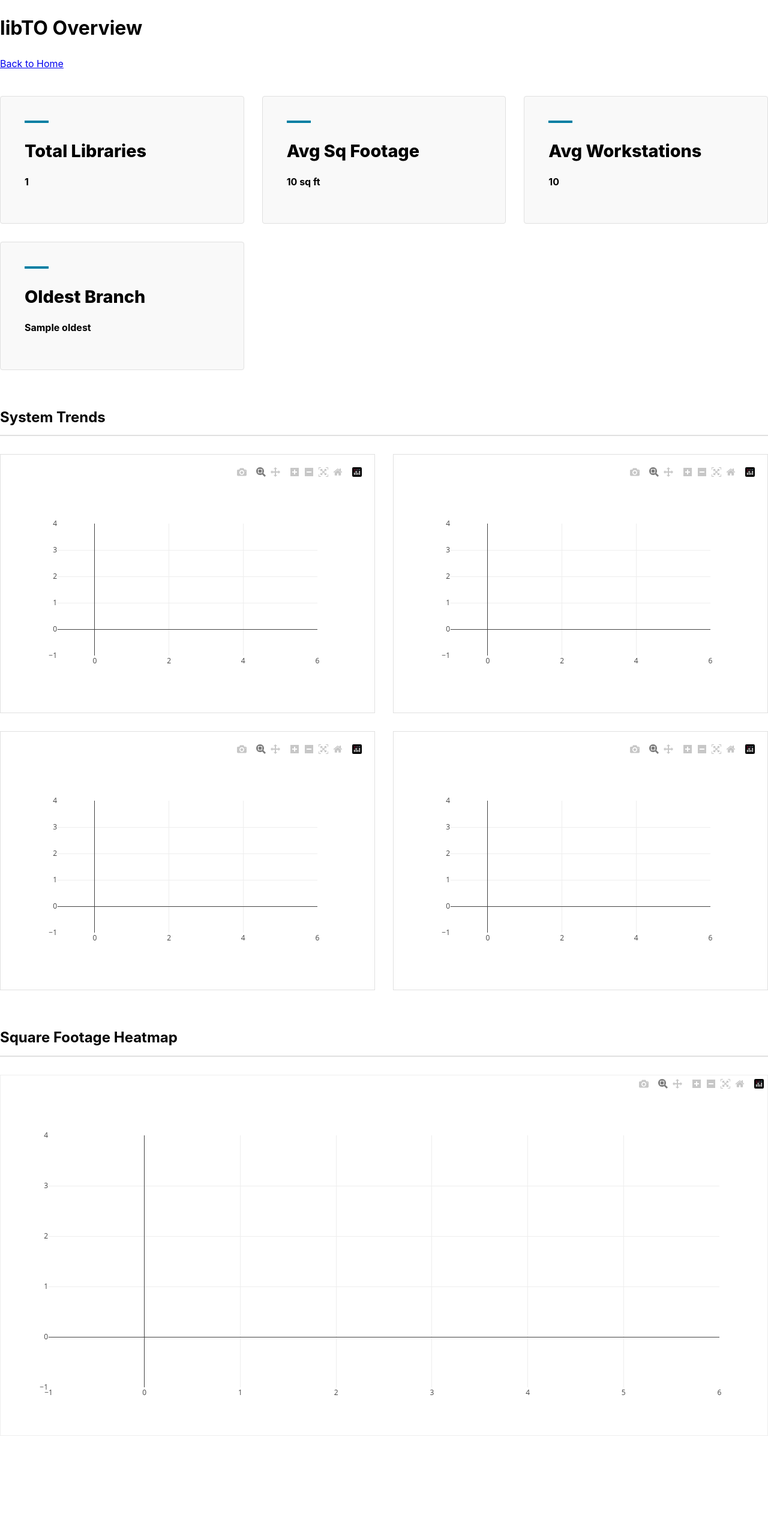
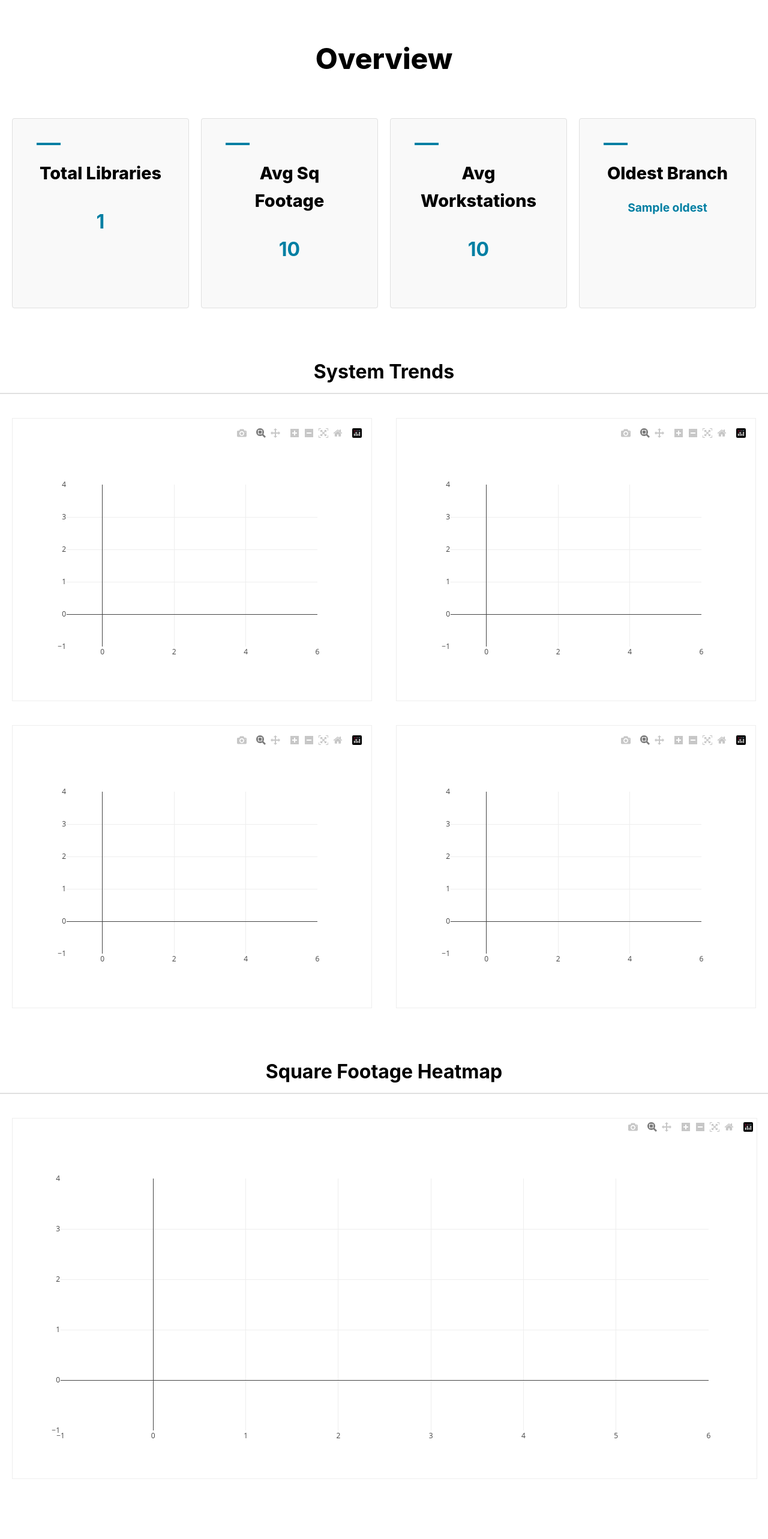
Before and after one commit to edimaudo/LibTO, a FastAPI app: template templates/overview.html in a window 1280 px wide. Shown: the whole page at 60% size. Before the commit the page ends 2394 px from the top, so only its background shows below. Run offline with FastAPI, Linux system fonts and the light colour scheme; the template is opened without the code that fills it: most values are stand-ins (such as "Sample title", 1, 10 or a date in 2020); some libraries are stand-ins or nearby versions.

Commit message:
Refactor overview page layout and styles
Updated the styling and structure of the overview page, including enhancements to the KPI display and chart rendering.

```diff
--- a/templates/overview.html
+++ b/templates/overview.html
@@ -5,35 +5,94 @@
     <link rel="stylesheet" href="/static/css/style.css">
     <script src="https://cdn.plot.ly/plotly-latest.min.js"></script>
     <title>libTO | Overview</title>
+    <style>
+        /* Specific overrides for this page */
+        .overview-header {
+            text-align: center;
+            padding: 60px 0 20px;
+        }
+
+        .overview-header h1 {
+            font-size: 3rem;
+            font-weight: 800;
+            margin: 0;
+        }
+
+        /* 4 Pillars in one line */
+        .pillars-row {
+            display: grid;
+            grid-template-columns: repeat(4, 1fr);
+            gap: 20px;
+            max-width: 1400px;
+            margin: 40px auto;
+            padding: 0 20px;
+        }
+
+        .section-title {
+            text-align: center;
+            margin: 80px 0 40px;
+            font-size: 2rem;
+            font-weight: 700;
+            clear: both;
+        }
+
+        /* Grid for 2x2 charts */
+        .charts-grid {
+            display: grid;
+            grid-template-columns: 1fr 1fr;
+            gap: 40px;
+            max-width: 1400px;
+            margin: 0 auto 60px;
+            padding: 0 20px;
+        }
+
+        .chart-box {
+            min-height: 450px;
+            background: #ffffff;
+            border: 1px solid #eee;
+            padding: 10px;
+        }
+
+        .heatmap-container {
+            max-width: 1400px;
+            margin: 0 auto 100px;
+            padding: 0 20px;
+        }
+
+        #heatmap-viz {
+            height: 600px;
+            width: 100%;
+            border: 1px solid #eee;
+        }
+    </style>
 </head>
 <body class="light-theme">
 
-<header>
-    <h1>libTO Overview</h1>
-    <nav><a href="/">Back to Home</a></nav>
+<header class="overview-header">
+    <h1>Overview</h1>
 </header>
 
-<main class="container">
-    <section class="pillars-container" style="margin-top: 40px;">
+<main>
+    <section class="pillars-row">
         <div class="pillar-card">
             <div class="accent-bar"></div>
-            <h2>Total Libraries</h2>
-            <p class="kpi-value">{{ kpis.count }}</p>
+            <h2 style="text-align: center;">Total Libraries</h2>
+            <p class="kpi-value" style="text-align: center; font-size: 2rem; font-weight: bold; color: var(--tpl-accent-blue);">{{ kpis.count }}</p>
         </div>
         <div class="pillar-card">
             <div class="accent-bar"></div>
-            <h2>Avg Sq Footage</h2>
-            <p class="kpi-value">{{ kpis.avg_sq_ft }} sq ft</p>
+            <h2 style="text-align: center;">Avg Sq Footage</h2>
+            <p class="kpi-value" style="text-align: center; font-size: 2rem; font-weight: bold; color: var(--tpl-accent-blue);">{{ kpis.avg_sq_ft }}</p>
         </div>
         <div class="pillar-card">
             <div class="accent-bar"></div>
-            <h2>Avg Workstations</h2>
-            <p class="kpi-value">{{ kpis.avg_ws }}</p>
+            <h2 style="text-align: center;">Avg Workstations</h2>
+            <p class="kpi-value" style="text-align: center; font-size: 2rem; font-weight: bold; color: var(--tpl-accent-blue);">{{ kpis.avg_ws }}</p>
         </div>
         <div class="pillar-card">
             <div class="accent-bar"></div>
-            <h2>Oldest Branch</h2>
-            <p class="kpi-value">{{ kpis.oldest }}</p>
+            <h2 style="text-align: center;">Oldest Branch</h2>
+            <p class="kpi-value" style="text-align: center; font-size: 1.2rem; font-weight: bold; color: var(--tpl-accent-blue);">{{ kpis.oldest }}</p>
         </div>
     </section>
 
@@ -47,17 +106,23 @@
 
     <h2 class="section-title">Square Footage Heatmap</h2>
     <section class="heatmap-container">
-        <div id="heatmap-viz" style="height: 600px; border: 1px solid #eee;"></div>
+        <div id="heatmap-viz"></div>
     </section>
 </main>
 
 <script>
-    // Rendering the JSON data from FastAPI
-    Plotly.newPlot('chart-reg', {{ charts.reg | safe }});
-    Plotly.newPlot('chart-circ', {{ charts.circ | safe }});
-    Plotly.newPlot('chart-visits', {{ charts.visits | safe }});
-    Plotly.newPlot('chart-ws', {{ charts.ws | safe }});
-    Plotly.newPlot('heatmap-viz', {{ heatmap | safe }});
+    // Ensure data exists before plotting
+    const graphConfig = { responsive: true, displayModeBar: false };
+
+    try {
+        Plotly.newPlot('chart-reg', {{ charts.reg | safe }}, graphConfig);
+        Plotly.newPlot('chart-circ', {{ charts.circ | safe }}, graphConfig);
+        Plotly.newPlot('chart-visits', {{ charts.visits | safe }}, graphConfig);
+        Plotly.newPlot('chart-ws', {{ charts.ws | safe }}, graphConfig);
+        Plotly.newPlot('heatmap-viz', {{ heatmap | safe }}, { responsive: true });
+    } catch (e) {
+        console.error("Plotly Error:", e);
+    }
 </script>
 
 </body>
```
